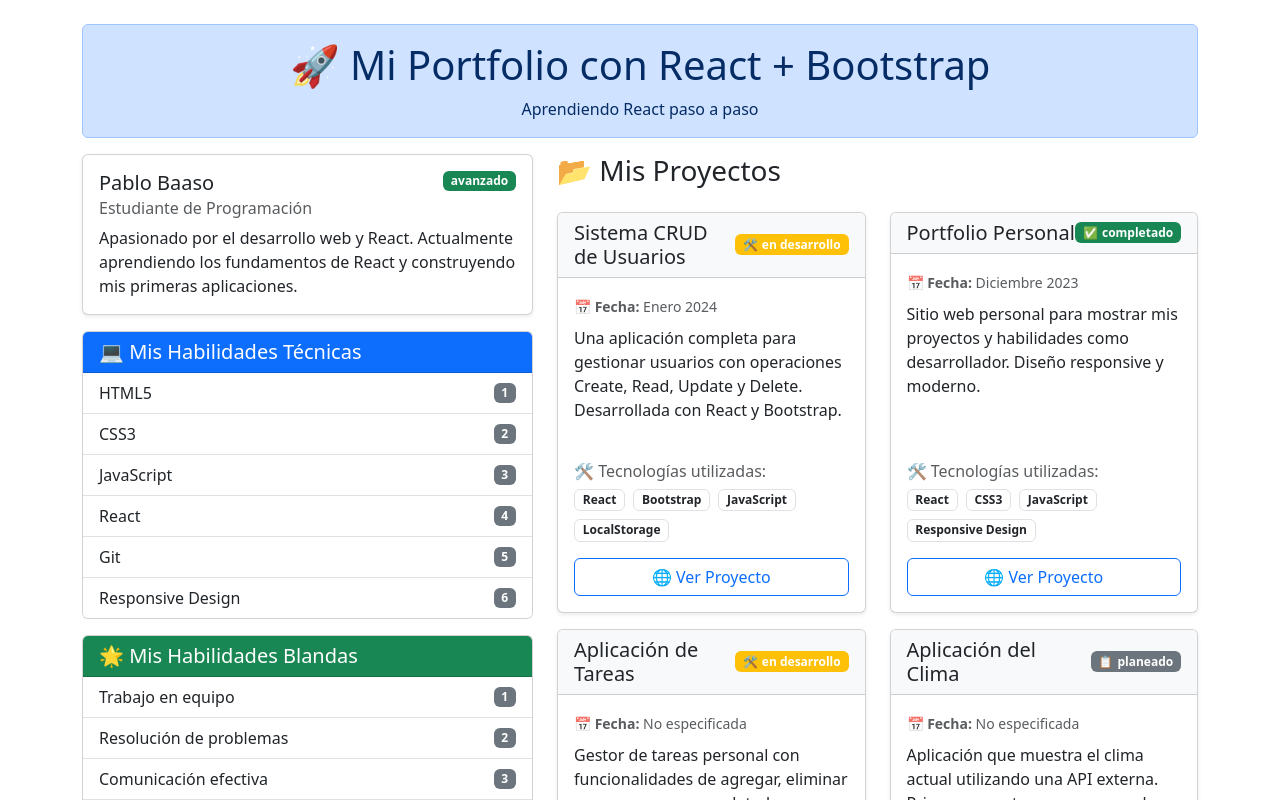
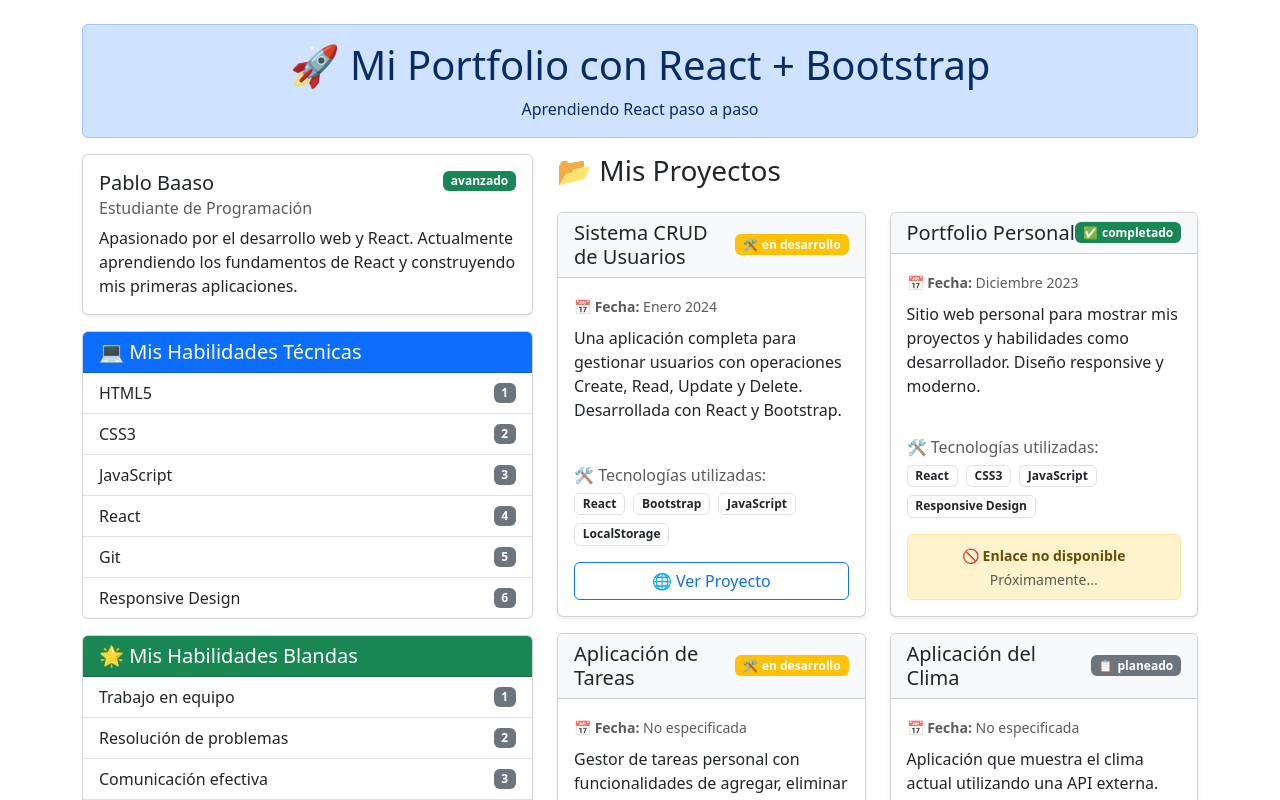
Before and after one commit to Pablobasso25/React-Theory, a React (Vite) app: page / in a window 1280 px wide. Shown: the top 800 px of the page. Built offline with nearby package versions, Linux system fonts and the light colour scheme.

Commit message:
add theory

```diff
--- a/src/App.jsx
+++ b/src/App.jsx
@@ -74,7 +74,7 @@ function App() {
                   "JavaScript",
                   "LocalStorage",
                 ]}
-                enlace="https://github.com/pablo/mi-crud-usuarios"
+                enlace="https://github.com/Pablobasso25"
                 estado="en desarrollo"
                 fecha="Enero 2024"
               />
@@ -91,7 +91,7 @@ function App() {
                   "JavaScript",
                   "Responsive Design",
                 ]}
-                enlace="https://pablo-dev-portfolio.netlify.app"
+                enlace="#"
                 estado="completado"
                 fecha="Diciembre 2023"
               />
@@ -103,7 +103,7 @@ function App() {
                 titulo="Aplicación de Tareas"
                 descripcion="Gestor de tareas personal con funcionalidades de agregar, eliminar y marcar como completadas."
                 tecnologias={["React", "useState", "CSS3"]}
-                enlace="https://github.com/pablo/lista-tareas"
+                // ❌ NO TIENE PROP 'enlace' - será undefined
                 estado="en desarrollo"
               />
             </Col>
--- a/src/components/props/Proyecto.jsx
+++ b/src/components/props/Proyecto.jsx
@@ -38,6 +38,9 @@ function Proyecto({
         return "🔍";
     }
   };
+
+  // 🎯 Lógica para Validar si hay enlace
+  const tieneEnlaceValido = enlace && enlace !== "#";
 
   return (
     // 🎨 COMPONENTE BOOTSTRAP - Card
@@ -91,6 +94,9 @@ function Proyecto({
 
         {/* 🔗 Botón de enlace */}
         <div className="mt-auto">
+          {/* 🎯 NUEVA LÓGICA: Botón o mensaje según enlace */}
+          {tieneEnlaceValido ? (
+            // ✅ CASO: HAY ENLACE VÁLIDO
             <Button
               variant="outline-primary"
               href={enlace}
@@ -100,6 +106,19 @@ function Proyecto({
             >
               🌐 Ver Proyecto
             </Button>
+          ) : (
+            // ❌ CASO: NO HAY ENLACE VÁLIDO
+            <div
+              className="alert alert-warning text-center py-2 mb-0"
+              role="alert"
+            >
+              <small>
+                <strong>🚫 Enlace no disponible</strong>
+                <br />
+                <span className="text-muted">Próximamente...</span>
+              </small>
+            </div>
+          )}
         </div>
       </Card.Body>
     </Card>
```
Lines whose indentation alone changed are shown as unchanged.
